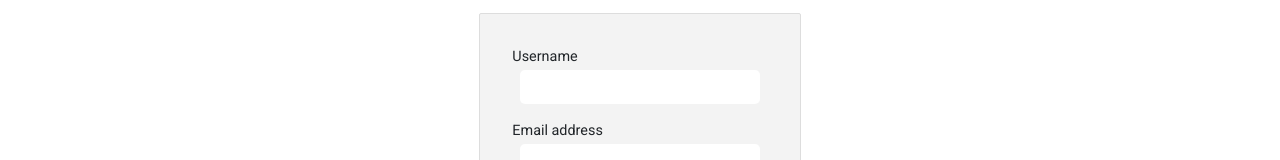
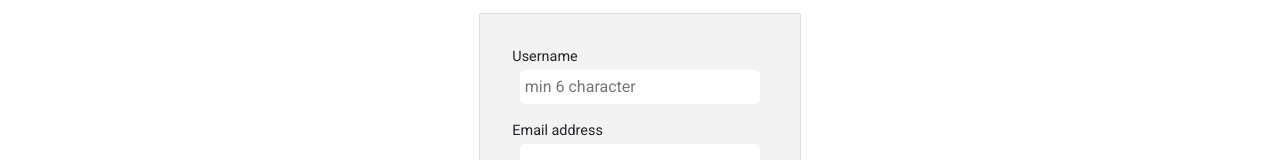
Before and after one commit to hemanthsuryya/react-chat, a React (Create React App) app: page /register in a window 1280 px wide. Shown: the part 267-427 px from the top of the page. Built offline with nearby package versions, Linux system fonts and the light colour scheme; no server answers; the HTML template or start-up script is replaced by a standard one; a web font is replaced by a local one.

Commit message:
validation shown on top

```diff
--- a/src/components/pages/RegisterPage.js
+++ b/src/components/pages/RegisterPage.js
@@ -32,7 +32,7 @@ export default function SignUpPage() {
             <form onSubmit={handleSubmit}>
                 <p>
                     <label>Username</label><br/>
-                    <input type="text" name="first_name" value={data.username} onChange={(e) => setData({...data, username:e.target.value})} required  />
+                    <input type="text" name="first_name" placeholder='min 6 character' value={data.username} onChange={(e) => setData({...data, username:e.target.value})} required  />
                 </p>
                 <p>
                     <label>Email address</label><br/>
```
